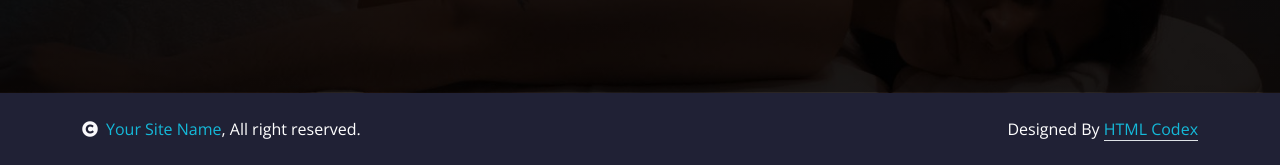
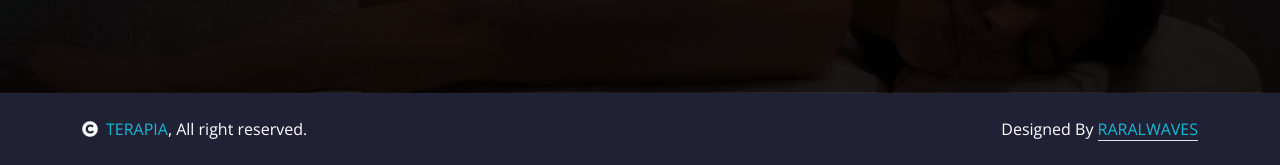
Before and after one commit to vanonshati/physical-therapy, a plain HTML site: page 404.html in a window 1280 px wide. Shown: the part 1455-1620 px from the top of the page. Drawn offline with nearby package versions, Linux system fonts and the light colour scheme.

Commit message:
Update 404.html

```diff
--- a/404.html
+++ b/404.html
@@ -190,13 +190,11 @@
             <div class="container">
                 <div class="row g-4 align-items-center">
                     <div class="col-md-6 text-center text-md-start mb-md-0">
-                        <span class="text-white"><a href="#"><i class="fas fa-copyright text-light me-2"></i>Your Site Name</a>, All right reserved.</span>
+                        <span class="text-white"><a href="#"><i class="fas fa-copyright text-light me-2"></i>TERAPIA</a>, All right reserved.</span>
                     </div>
                     <div class="col-md-6 text-center text-md-end text-white">
-                        <!--/*** This template is free as long as you keep the below author’s credit link/attribution link/backlink. ***/-->
-                        <!--/*** If you'd like to use the template without the below author’s credit link/attribution link/backlink, ***/-->
-                        <!--/*** you can purchase the Credit Removal License from "https://htmlcodex.com/credit-removal". ***/-->
-                        Designed By <a class="border-bottom" href="https://htmlcodex.com">HTML Codex</a>
+
+                        Designed By <a class="border-bottom" href="https://raralwavessolutions.co.ke/">RARALWAVES </a>
                     </div>
                 </div>
             </div>
```
